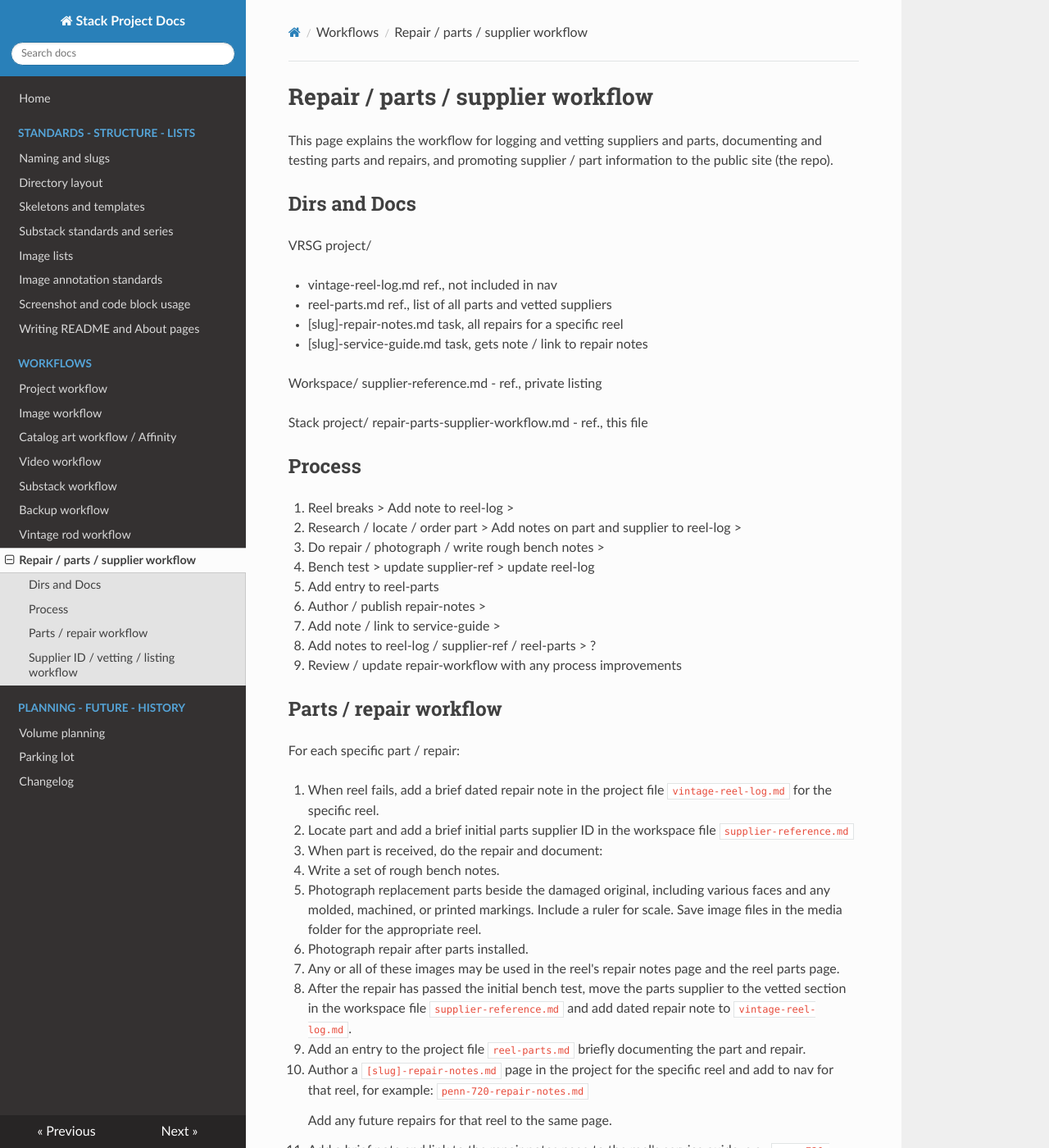
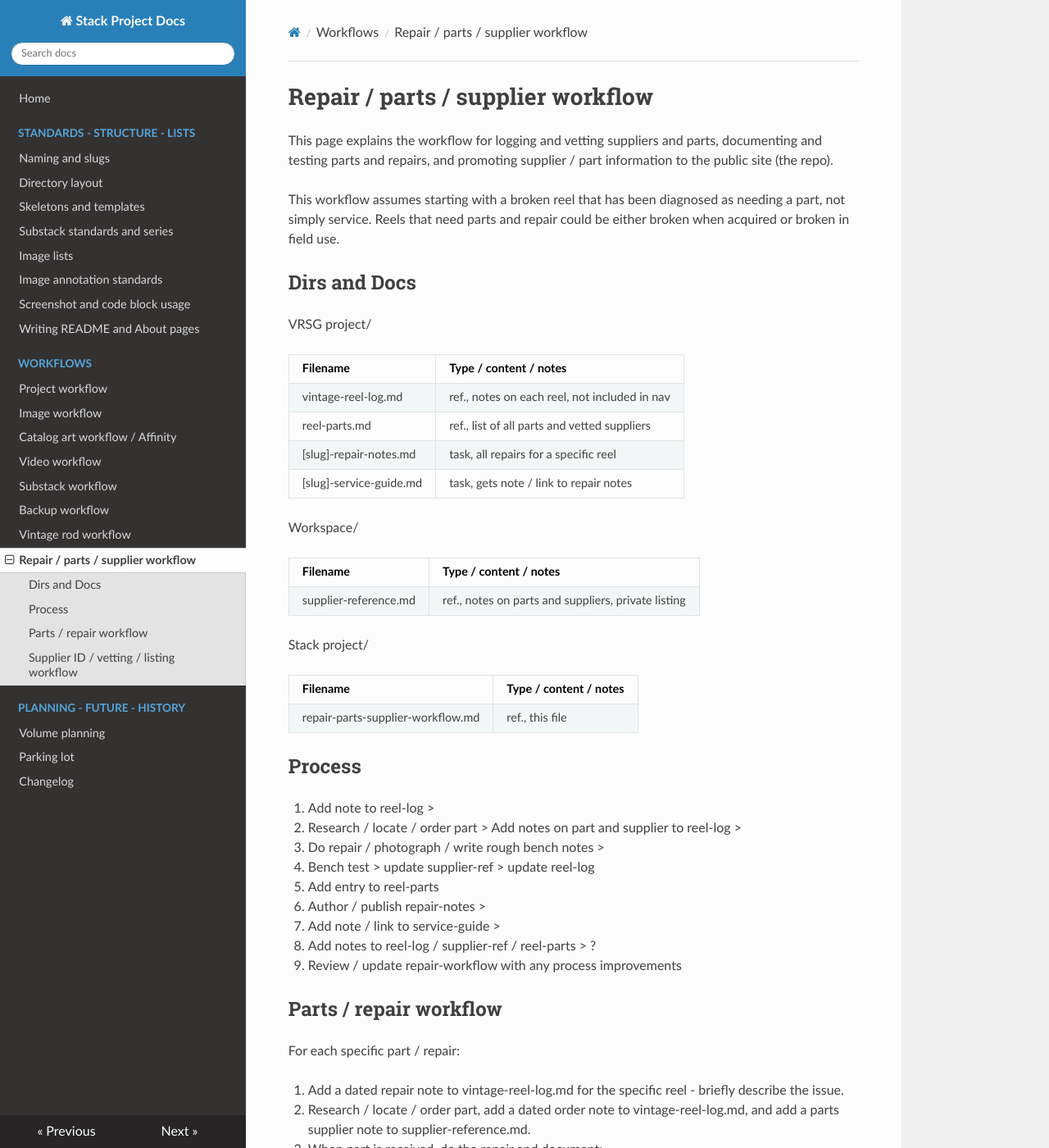
Before and after one commit to john-tech-writer/stack-project-docs, an MkDocs documentation site: the page built from docs/repair-parts-supplier-workflow.md, in a window 1280 px wide and 1400 px high. Shown: the whole window at 82% size. Built offline with MkDocs 1.6.1, drawn with Linux system fonts in a browser that asks for light colours; nearby versions of some CDN libraries; some of the changed text lies outside the part shown.

Commit message:
revisions to dirs and docs format

```diff
--- a/docs/repair-parts-supplier-workflow.md
+++ b/docs/repair-parts-supplier-workflow.md
@@ -1,25 +1,36 @@
 # Repair / parts / supplier workflow
 
 This page explains the workflow for logging and vetting suppliers and parts, documenting and testing parts and repairs, and promoting supplier / part information to the public site (the repo).
+
+This workflow assumes starting with a broken reel that has been diagnosed as needing a part, not simply service. Reels that need parts and repair could be either broken when acquired or broken in field use.
 
 ## Dirs and Docs
 
 VRSG project/
 
-  - vintage-reel-log.md          ref., not included in nav
-  - reel-parts.md                ref., list of all parts and vetted suppliers
-  - [slug]-repair-notes.md       task, all repairs for a specific reel
-  - [slug]-service-guide.md      task, gets note / link to repair notes
+Filename | Type / content / notes
+--|--
+ vintage-reel-log.md | ref., notes on each reel, not included in nav
+ reel-parts.md | ref., list of all parts and vetted suppliers
+ [slug]-repair-notes.md | task, all repairs for a specific reel
+ [slug]-service-guide.md | task, gets note / link to repair notes
 
 Workspace/
-supplier-reference.md - ref., private listing
+
+Filename | Type / content / notes
+--|--
+ supplier-reference.md | ref., notes on parts and suppliers, private listing
 
 Stack project/
-repair-parts-supplier-workflow.md - ref., this file
+
+Filename | Type / content / notes
+--|--
+ repair-parts-supplier-workflow.md | ref., this file
+
 
 ## Process
 
-1. Reel breaks > Add note to reel-log >
+1. Add note to reel-log >
 2. Research / locate / order part > Add notes on part and supplier to reel-log >
 3. Do repair / photograph / write rough bench notes >
 4. Bench test > update supplier-ref > update reel-log
@@ -35,23 +46,23 @@ repair-parts-supplier-workflow.md - ref., this file
 
 For each specific part / repair:
 
-1. When reel fails, add a brief dated repair note in the project file `vintage-reel-log.md` for the specific reel.
+1. Add a dated repair note to vintage-reel-log.md for the specific reel - briefly describe the issue.
 
-2. Locate part and add a brief initial parts supplier ID in the workspace file `supplier-reference.md`
+2. Research / locate / order part, add a dated order note to vintage-reel-log.md, and add a parts supplier note to supplier-reference.md.
 
 3. When part is received, do the repair and document:
 
   - Write a set of rough bench notes.
 
-  - Photograph replacement parts beside the damaged original, including various faces and any molded, machined, or printed markings. Include a ruler for scale.  Save image files in the media folder for the appropriate reel.
+  - Photograph replacement parts beside the damaged original, including various faces and any markings. Include a ruler for scale.  Save image files in the media folder for the appropriate reel.
 
   - Photograph repair after parts installed.
 
   - Any or all of these images may be used in the reel's repair notes page and the reel parts page.
 
-4. After the repair has passed the initial bench test, move the parts supplier to the vetted section in the workspace file `supplier-reference.md` and add dated repair note to `vintage-reel-log.md`.
+4. Bench test, if it works move the parts supplier to the vetted section in supplier-reference.md and add dated repair note to vintage-reel-log.md.
 
-5. Add an entry to the project file `reel-parts.md` briefly documenting the part and repair.
+5. Add an entry to reel-parts.md briefly documenting the part and repair.
 
 6. Author a `[slug]-repair-notes.md` page in the project for the specific reel and add to nav for that reel, for example: `penn-720-repair-notes.md`
 
```
